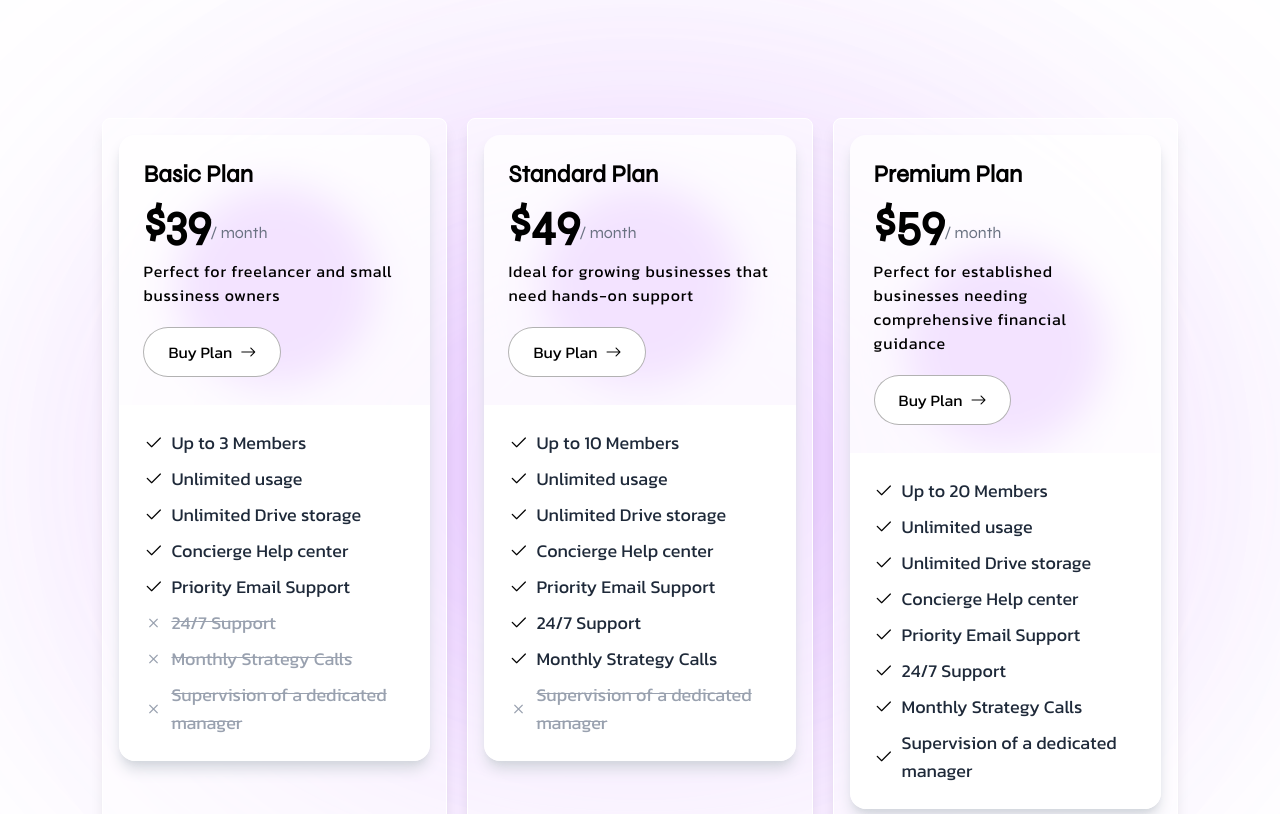
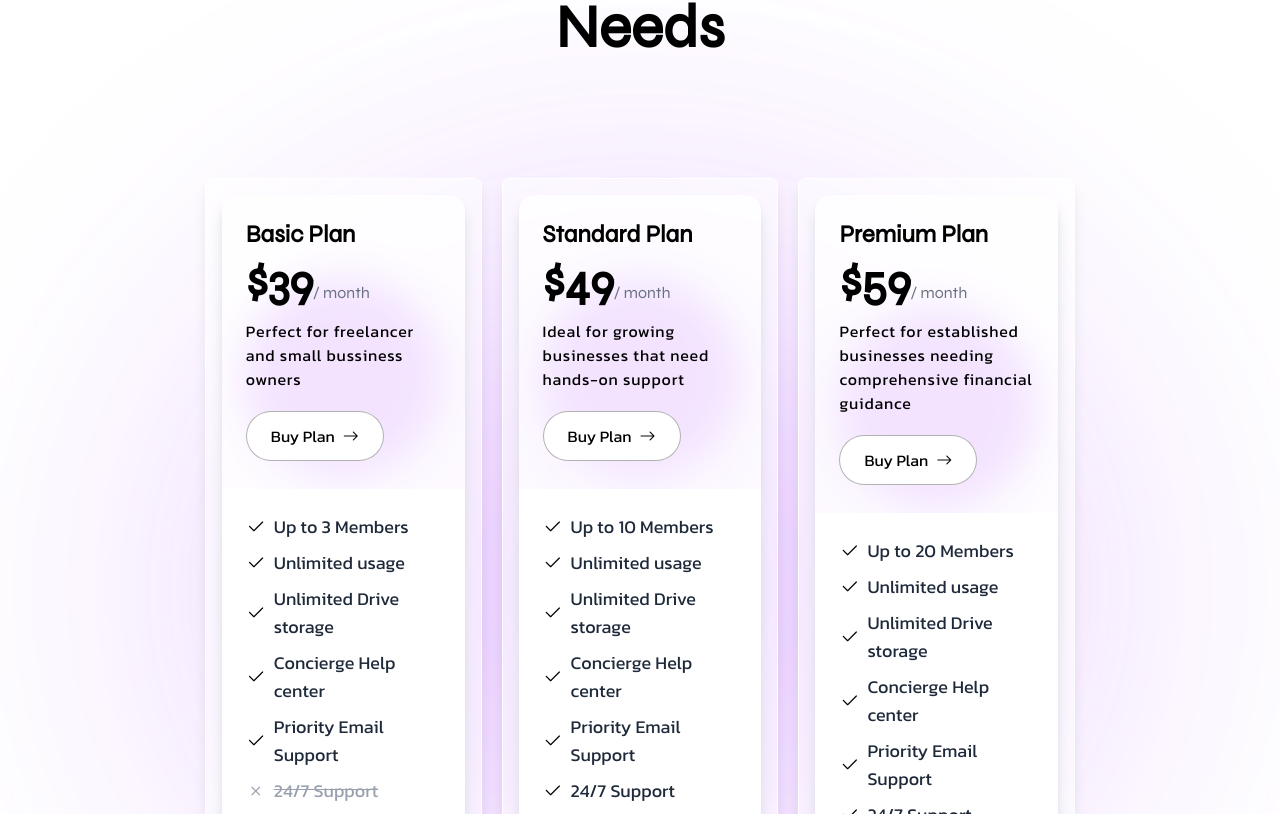
Before and after one commit to Jisap/next16-corebridge, a Next.js app: page / in a window 1280 px wide. Shown: the part 7026-7840 px from the top of the page. Built offline with nearby package versions, Linux system fonts and the light colour scheme.

Commit message:
feat: add Pricing and Testimonials pages

```diff
--- a/app/Components/Pages/Pricing/page.tsx
+++ b/app/Components/Pages/Pricing/page.tsx
@@ -1,5 +1,7 @@
 "use client"
 
+import { motion } from "framer-motion"
+import { fadeInUp, staggerContainer, zoomIn } from "@/app/Components/Animations/variants"
 
 const allFeatures = [
   { key: "members", label: "Team Members" },
@@ -66,24 +68,37 @@ const PricingData = [
 const Pricing = () => {
   return (
     <>
-      <section id="pricing" className="px-[8%] lg:[px-[16%] py-10 lg:py-30">
-        <div className="flex flex-col items-center">
+      <section id="pricing" className="px-[8%] lg:px-[16%] py-10 lg:py-30">
+        <motion.div
+          variants={staggerContainer}
+          initial="hidden"
+          whileInView="visible"
+          viewport={{ once: true }}
+          className="flex flex-col items-center"
+        >
           <div className='title text-center w-full lg:w-[50%]'>
-            <h5 className='Syne text-2xl'>
+            <motion.h5 variants={fadeInUp} className='Syne text-2xl'>
               ( PRICING TABLE )
-            </h5>
+            </motion.h5>
 
-            <h1 className='Syne font-extrabold text-4xl md:text-6xl'>
+            <motion.h1 variants={fadeInUp} className='Syne font-extrabold text-4xl md:text-6xl'>
               Select the Best Package To Meet Your Needs
-            </h1>
+            </motion.h1>
           </div>
-        </div>
+        </motion.div>
 
         {/* Pricing Card */}
         <div className="mt-20 md:mt-30 Pricing-wrap">
-          <div className="grid grid-cols-1 md:grid-cols-2 lg:grid-cols-3 gap-5">
+          <motion.div
+            variants={staggerContainer}
+            initial="hidden"
+            whileInView="visible"
+            viewport={{ once: true }}
+            className="grid grid-cols-1 md:grid-cols-2 lg:grid-cols-3 gap-5"
+          >
             {PricingData.map((plan, index) => (
-              <div
+              <motion.div
+                variants={zoomIn}
                 key={plan.id}
                 className={`
                   flex flex-col bg-white/50 border border-white p-4 shadow-lg rounded-lg
@@ -132,9 +147,9 @@ const Pricing = () => {
                     })}
                   </ul>
                 </div>
-              </div>
+              </motion.div>
             ))}
-          </div>
+          </motion.div>
         </div>
       </section>
     </>
--- a/app/Components/Pages/Testimonials/page.tsx
+++ b/app/Components/Pages/Testimonials/page.tsx
@@ -12,6 +12,7 @@ import { Autoplay, Navigation } from "swiper/modules"
 import type { Swiper as SwiperType } from "swiper"
 import "swiper/css/navigation"
 import "swiper/css"
+import { fadeInUp, fadeInLeft, staggerContainer, zoomIn } from "@/app/Components/Animations/variants"
 
 const AUTOPLAY_DELAY = 3000
 
@@ -65,10 +66,16 @@ const Testimonials = () => {
         className="opacity-80 object-cover -z-10"
       />
 
-      <div className="flex flex-col lg:flex-row gap-12 lg:gap-16 xl:gap-20">
+      <motion.div
+        variants={staggerContainer}
+        initial="hidden"
+        whileInView="visible"
+        viewport={{ once: true }}
+        className="flex flex-col lg:flex-row gap-12 lg:gap-16 xl:gap-20"
+      >
 
         {/* ── LEFT: Images ── */}
-        <div className="w-full lg:w-1/2">
+        <motion.div variants={fadeInLeft} className="w-full lg:w-1/2">
           <div className="relative w-full max-w-sm sm:max-w-md mx-auto lg:mx-0">
             {/* Main image */}
             <div className="rounded-2xl overflow-hidden aspect-[4/3]">
@@ -80,7 +87,9 @@ const Testimonials = () => {
             </div>
 
             {/* Floating card */}
-            <div className="absolute -bottom-10 -right-4 sm:-bottom-12 sm:-right-6 lg:-bottom-10 lg:-right-8
+            <motion.div
+              variants={zoomIn}
+              className="absolute -bottom-10 -right-4 sm:-bottom-12 sm:-right-6 lg:-bottom-10 lg:-right-8
                             w-[55%] sm:w-[50%] p-3 sm:p-4
                             bg-white/60 backdrop-blur-xl rounded-2xl shadow-xl">
               <Image
@@ -88,15 +97,15 @@ const Testimonials = () => {
                 alt="Testimonial 2"
                 className="w-full h-auto rounded-xl"
               />
-            </div>
+            </motion.div>
           </div>
-        </div>
+        </motion.div>
 
         {/* ── RIGHT: Text + Slider ── */}
-        <div className="w-full lg:w-1/2 mt-16 sm:mt-20 lg:mt-0 flex flex-col justify-center">
+        <motion.div variants={staggerContainer} className="w-full lg:w-1/2 mt-16 sm:mt-20 lg:mt-0 flex flex-col justify-center">
 
           {/* Header */}
-          <div>
+          <motion.div variants={fadeInUp}>
             <h5 className="Syne text-lg sm:text-xl text-gray-500 tracking-wider">
               ( TESTIMONIALS )
             </h5>
@@ -106,10 +115,10 @@ const Testimonials = () => {
             <p className="tracking-wide text-base sm:text-lg text-gray-600 mt-4 max-w-prose">
               We&apos;re proud to be trusted by clients who believe in our vision. Their experiences reflect our dedication to delivering results that truly make an impact.
             </p>
-          </div>
+          </motion.div>
 
           {/* Slider */}
-          <div className="mt-8 lg:mt-10 relative">
+          <motion.div variants={fadeInUp} className="mt-8 lg:mt-10 relative">
             <Image
               src={quote}
               alt="quote"
@@ -225,9 +234,9 @@ const Testimonials = () => {
                 </button>
               </div>
             </div>
-          </div>
-        </div>
-      </div>
+          </motion.div>
+        </motion.div>
+      </motion.div>
     </section>
   )
 }
```
